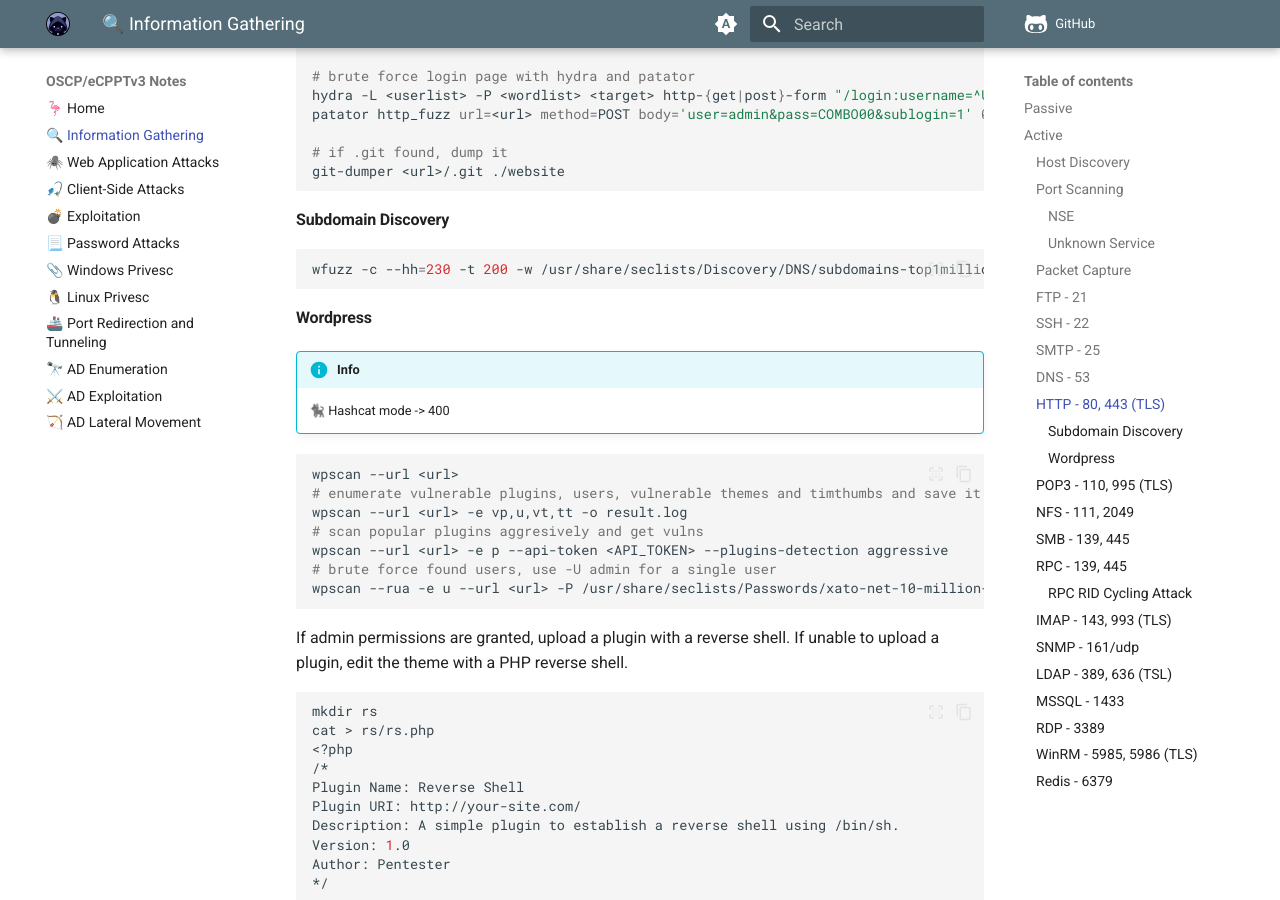
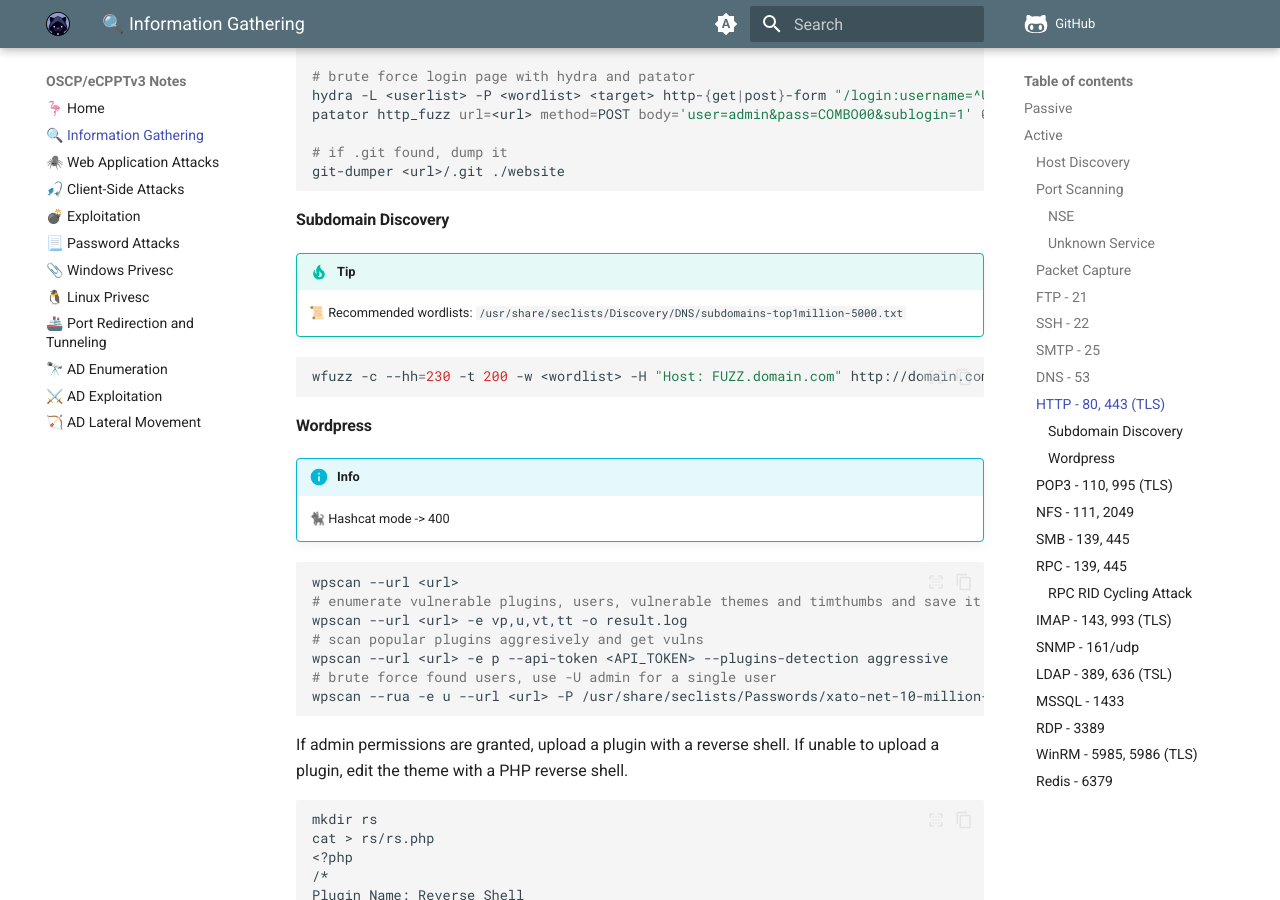
Before and after one commit to krovs/oscp-notes, an MkDocs documentation site: the page built from docs/10_info_gathering.md, in a window 1280 px wide and 900 px high, scrolled down 4498 px. Built offline with MkDocs 1.6.1 and Material for MkDocs 9.7.7, drawn with Linux system fonts in a browser that asks for light colours; comment, search, counter and statistics services are not loaded; some of the changed text lies outside the part shown.

Commit message:
Add tips

````diff
--- a/docs/10_info_gathering.md
+++ b/docs/10_info_gathering.md
@@ -223,8 +223,11 @@ git-dumper <url>/.git ./website
 
 #### Subdomain Discovery
 
+!!! tip
+    📜 Recommended wordlists: `/usr/share/seclists/Discovery/DNS/subdomains-top1million-5000.txt`
+
 ```shell
-wfuzz -c --hh=230 -t 200 -w /usr/share/seclists/Discovery/DNS/subdomains-top1million-5000.txt -H "Host: FUZZ.domain.com" http://domain.com
+wfuzz -c --hh=230 -t 200 -w <wordlist> -H "Host: FUZZ.domain.com" http://domain.com
 ```
 
 #### Wordpress
@@ -426,6 +429,9 @@ hydra snmp://192.168.188.149 -P /usr/share/seclists/Discovery/SNMP/snmp.txt
 # get users info
 ldapsearch -x -H ldap://<ip>:<port>
 
+# anonymous session
+ldapsearch -x -H ldap://<ip> -D "<domain>\\" -W -b "DC=<domain>,DC=<tld>" "(objectClass=user)"
+
 # find all users
 ldapsearch -x -H ldap://<ip> -D "<domain>\<user>" -W -b "DC=<domain>,DC=<tld>" "(objectClass=user)"
 # find a specific user by username
````
Also changed, not shown: docs/18_ad_enum.md (+4 -0 lines).
